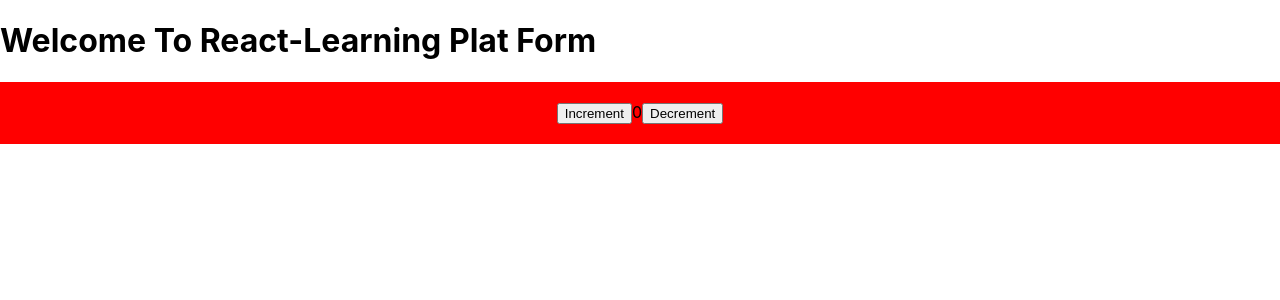
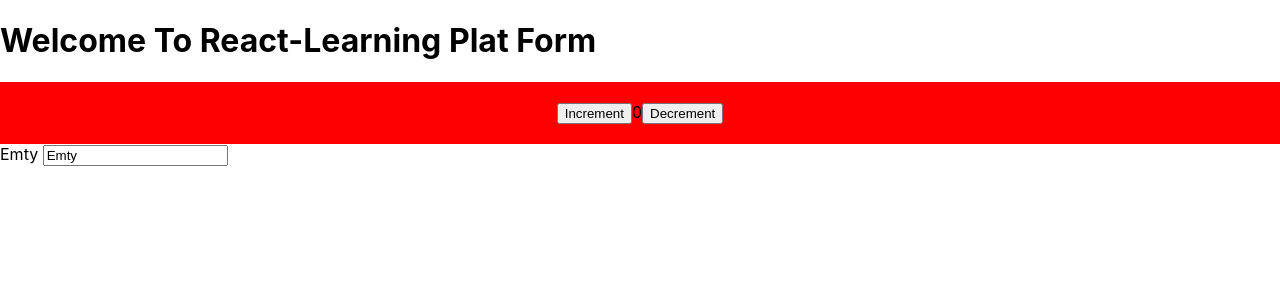
Before and after one commit to midu-zack/React-practice, a React (Create React App) app: page / in a window 1280 px wide. Shown: the top 300 px of the page. Built offline with nearby package versions, Linux system fonts and the light colour scheme.

Commit message:
small testing

```diff
--- a/src/App.js
+++ b/src/App.js
@@ -61,6 +61,7 @@
 // import Reducer from "./component/Reducer";
 
 import Daytask from "./component/Daytask";
+import Testing from "./component/Testing";
 
 function App() {
   const valueToProvide = { someData: "Hello from Context!" }; // Example value
@@ -98,6 +99,7 @@
 
       </MyContext.Provider>
       {/* <Reducer/> */}
+      <Testing/>
     </div>
   );
 }
--- /dev/null
+++ b/src/component/Testing.js
@@ -0,0 +1,45 @@
+// import React from 'react'
+
+// function Testing() {
+//   const [value, setValue] = useState("Midlaj");
+
+//    const handle = (e) => {
+//     const value = e.target.value;
+//   };
+
+//   const Data = () => {
+//     setValue(handle());
+//   };
+
+//   return (
+//     <div>
+//       <label htmlFor="">{Data()}</label>
+
+//       <input type="text" onClick={value} />
+//     </div>
+//   );
+// }
+
+
+// export default Testing
+
+
+import React, { useState } from 'react';
+
+function Testing() {
+  const [value, setValue] = useState('Emty ');
+
+  const handle = (e) => {
+    setValue(e.target.value);
+  };
+
+  return (
+    <div>
+      <span>{value}</span>
+
+      <input type="text" value={value} onChange={handle} />
+    </div>
+  );
+}
+
+export default Testing;
```
